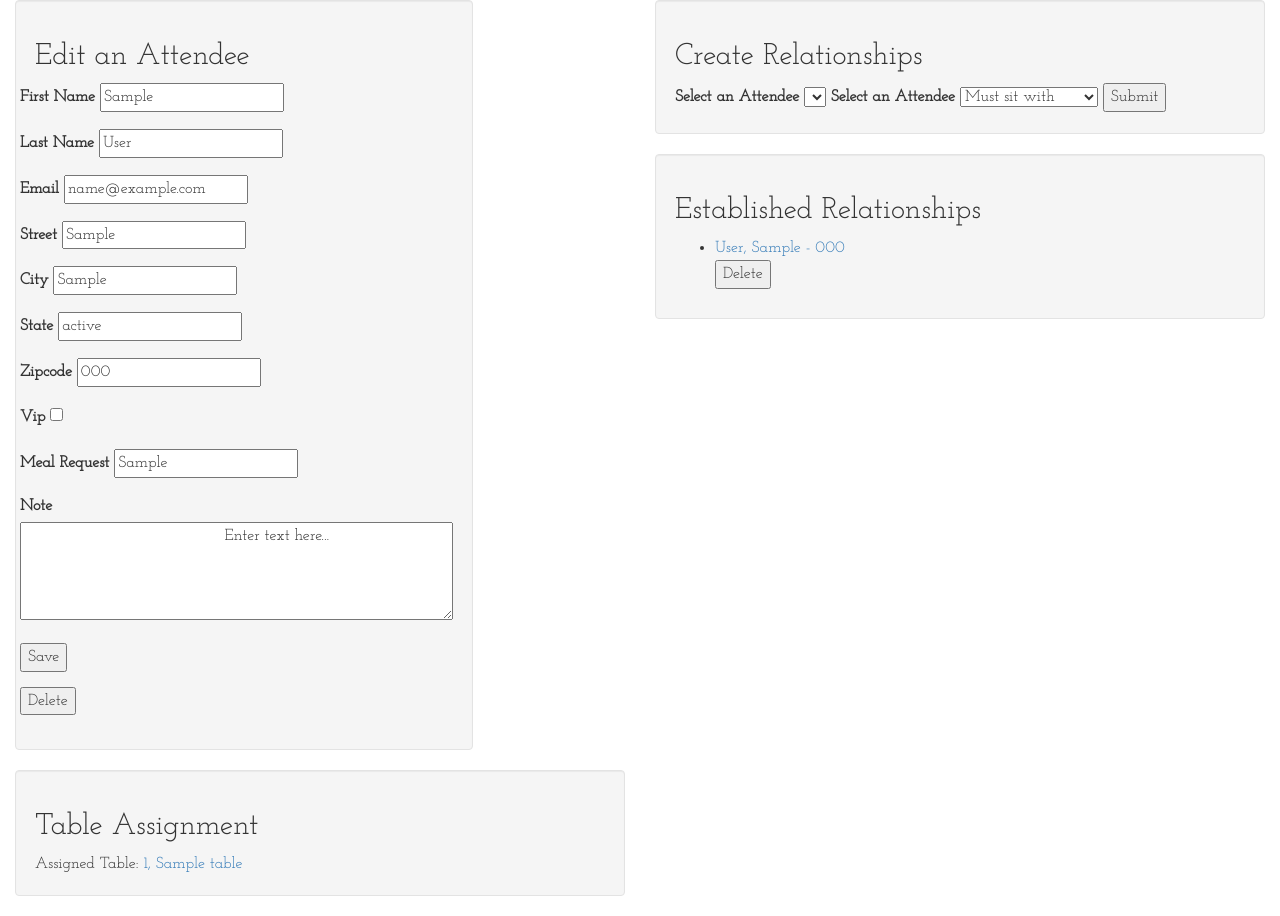
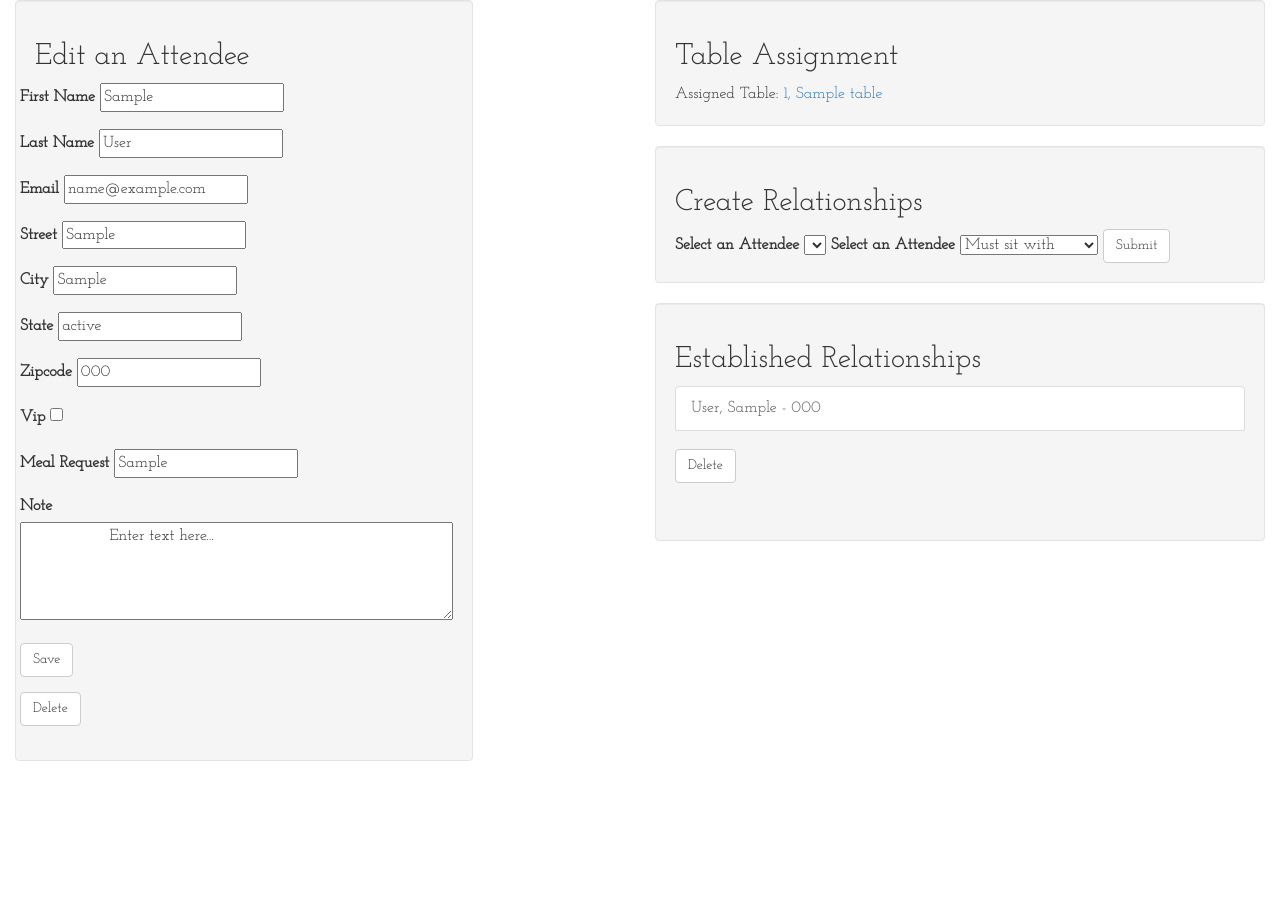
Before and after one commit to nurarenke/Seater, a Flask app: page /attendee/1/1 in a window 1280 px wide. Shown: the part 52-968 px from the top of the page. After the commit the page ends 813 px from the top, so only its background shows below. Run offline with Flask 2, Linux system fonts and the light colour scheme; the visitor is signed in with stand-in values (Sample User, id 1); tables that the repository leaves empty hold one stand-in row (values such as "Sample post"); lists and menus that the app fills with data are empty; some libraries are stand-ins or nearby versions.

Commit message:
Finished bootstrap for attendee info page

```diff
--- a/server.py
+++ b/server.py
@@ -260,12 +260,14 @@ def new_attendee(event_id):
     if is_not_logged_in():
         return redirect('/')
 
+    event = Event.query.get(event_id)
     attendee = None
     event_id = event_id
 
     return render_template("attendee.html",
                             attendee=attendee,
-                            event_id=event_id)
+                            event_id=event_id,
+                            event=event)
 
 @app.route('/<int:event_id>/delete-attendee/<int:attendee_id>', methods=['POST'])
 def delete_attendee(event_id, attendee_id):
--- a/static/mystyle.css
+++ b/static/mystyle.css
@@ -34,7 +34,18 @@ body {
     font-weight: bold;
 }
 
-.btn {
+.btn-primary {
 
     margin-bottom: 0.5cm;
 }
+
+.delete-button {
+
+    align-self: left;
+}
+
+#relation-delete{
+
+    margin-top:0.5cm;
+    margin-bottom:0.5cm;
+}
--- a/templates/attendee.html
+++ b/templates/attendee.html
@@ -61,7 +61,7 @@ $(document).ready(function() {
                   </textarea>
               </div>
               <div class="form-group">
-                                        <input type='submit' name='btn' value='Submit'>
+                <button type='submit' class="btn btn-default">Submit</button>
               </div>
             </form>
           </div>
@@ -114,15 +114,19 @@ $(document).ready(function() {
                   </textarea>
               </div>
               <div class="form-group">
-                                        <input id='save-btn' type='submit' name='submit' value='Save'>
+                <button type='submit' class="btn btn-default">Save</button>
               </div>
             </form>
              <form class="form-horizontal" action='/{{event_id}}/delete-attendee/{{attendee.attendee_id}}'}} method='POST'>
               <div class="form-group">
-                                        <input id='delete-btn' type='submit' name='submit' value='Delete'>
+                <button type='submit' class="btn btn-default" class="delete-button">Delete</button>
               </div>
             </form>
           </div>
+          <!--End of column-->
+      </div>
+
+      <div class="col-xs-6 col-md-6 col-lg-6">
         <!--table assignment-->
           <div class="well spaced">
           <h2>Table Assignment</h2>
@@ -133,10 +137,6 @@ $(document).ready(function() {
             {% endif %}
 
           </div>
-                                  <!--End of column-->
-                              </div>
-
-                              <div class="col-xs-6 col-md-6 col-lg-6">
         <!--create relationships-->
         <div class="well spaced">
           <h2>Create Relationships</h2>
@@ -155,23 +155,21 @@ $(document).ready(function() {
                 <option value='want'>Want to sit with</option>
                 <option value='must_not'>Must not sit with</option>
             </select>
-                                    <input type="submit" value="Submit">
+            <button type='submit' class="btn btn-default">Submit</button>
           </form>
         </div>
         <!--list of relationships-->
         <div class="well spaced">
           <h2>Established Relationships</h2>
           {% if relationships_with_attendee %}
-                                  <ul>
+          <ul class="list-group">
               {% for secondary_attendee, relationship_code in relationships_with_attendee %}
-                                      <li>
-                                        <a href='/attendee/{{ event_id }}/{{ secondary_attendee.attendee_id }}'>
+                <a class="list-group-item list-group-item-action" href='/attendee/{{ event_id }}/{{ secondary_attendee.attendee_id }}'>
                 {{ secondary_attendee.last_name }}, {{ secondary_attendee.first_name }} - {{ relationship_code }}
                 </a>
                 <form action='/event={{ event_id }}/delete-attendee/{{attendee.attendee_id}}/{{ secondary_attendee.attendee_id }}' method='POST'>
-                                          <input type='submit' name='submit' value='Delete'>
+                  <button type='submit' class="btn btn-default" id="relation-delete">Delete</button>
                   </form>
-                                      </li>
               {% endfor %}
           </ul>
           {% else %}
--- a/templates/events.html
+++ b/templates/events.html
@@ -10,7 +10,7 @@
                 {% for event in user_events %}
                     <a class="list-group-item list-group-item-action" href="/event={{ event.event_id }}/event-info/">
                     <h4 class="list-group-item-heading">{{ event.event_name }}</h4>
-                    <!-- <p class="list-group-item-text">{{ event.event_description }}</p> -->
+                    <p class="list-group-item-text">{{ event.event_description }}</p>
                     </a>
                 {% endfor %}
                 </ul>
```
Lines whose indentation alone changed are shown as unchanged.
